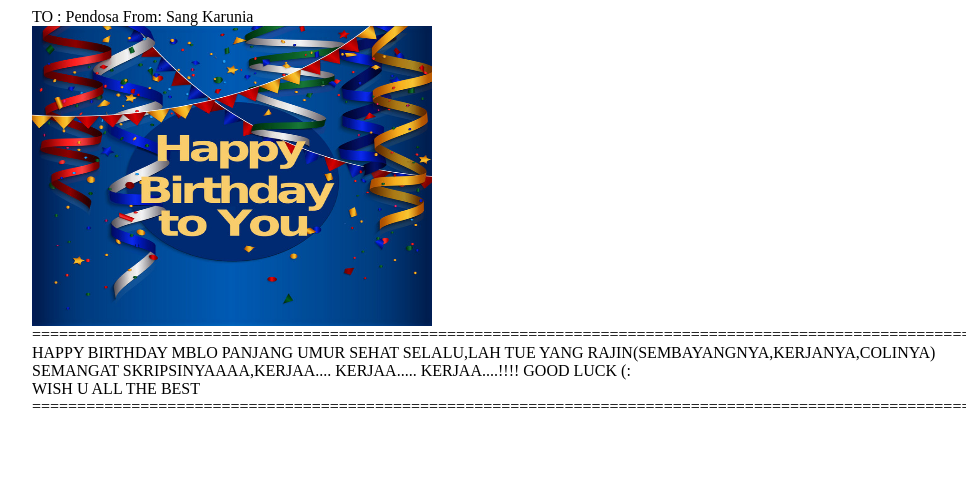
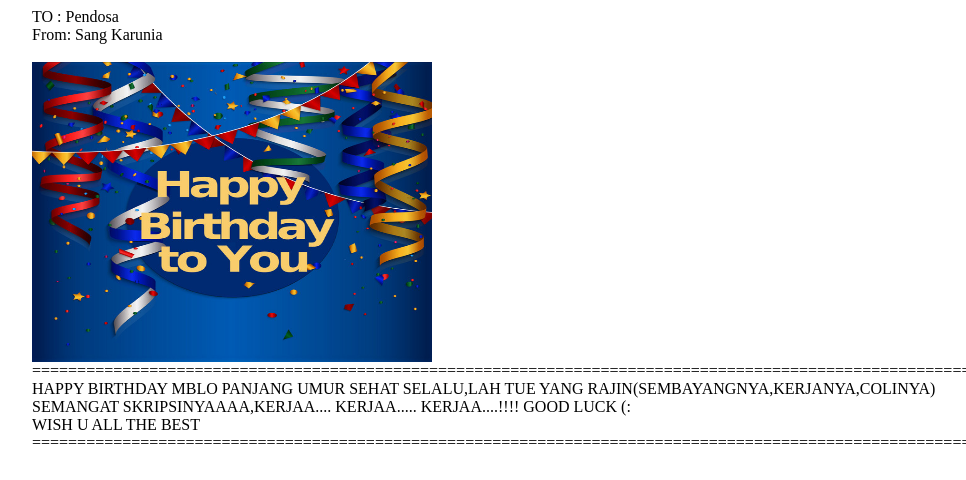
Before and after one commit to yosuallie/yosuallie.github.io, a plain HTML site: page index.html in a window 1280 px wide. Shown: the whole page, without its empty margins (16-982 px from the left). Drawn offline with Linux system fonts and the light colour scheme.

Commit message:
Update index.html

```diff
--- a/index.html
+++ b/index.html
@@ -1,6 +1,6 @@
 <ol>
- TO  : Pendosa
- From: Sang Karunia
+ TO  : Pendosa <br>
+ From: Sang Karunia<br>
 <br>
 <a href="hbd2.PNG" target="_blank"><img src="hbd2.PNG" width="400px" height="300px"></a>
 <br>
```
